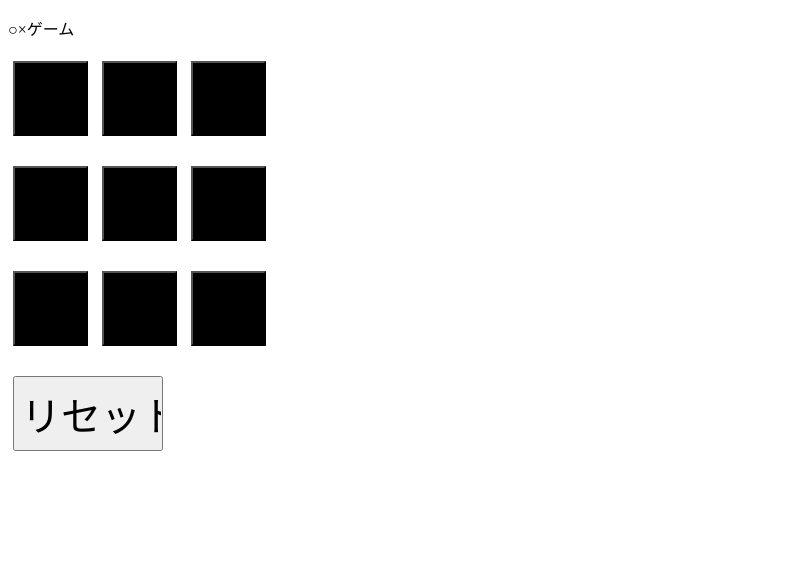
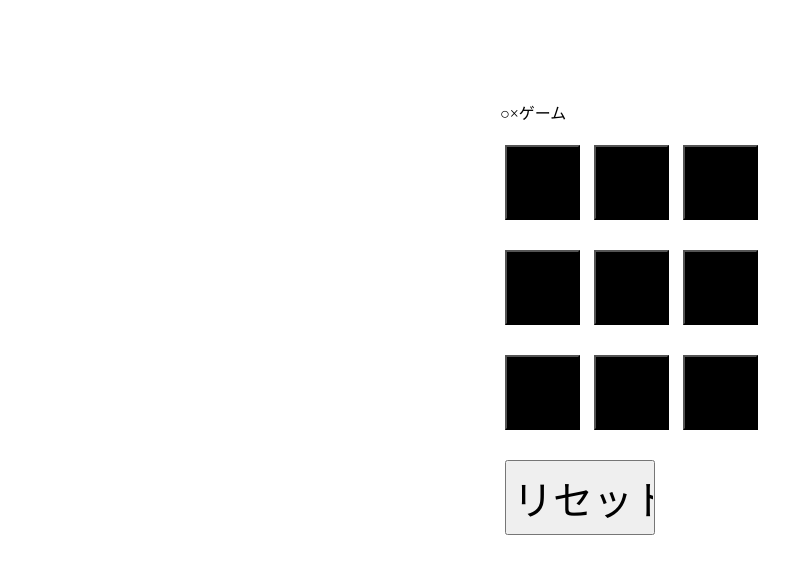
Before and after one commit to ymd65536/circle_game, a plain HTML site: page [2-2]/index.html in a window 1280 px wide. Shown: the whole page, without its empty margins (0-812 px from the left). Drawn offline with Linux system fonts and the light colour scheme.

Commit message:
[2-2] css追加

```diff
--- a/[2-2]/index.css
+++ b/[2-2]/index.css
@@ -8,3 +8,6 @@ input{
     font-size : 30pt;
 	width : 150px;
 }
+body{
+  margin : 100px 0 100px 500px;
+}
```
